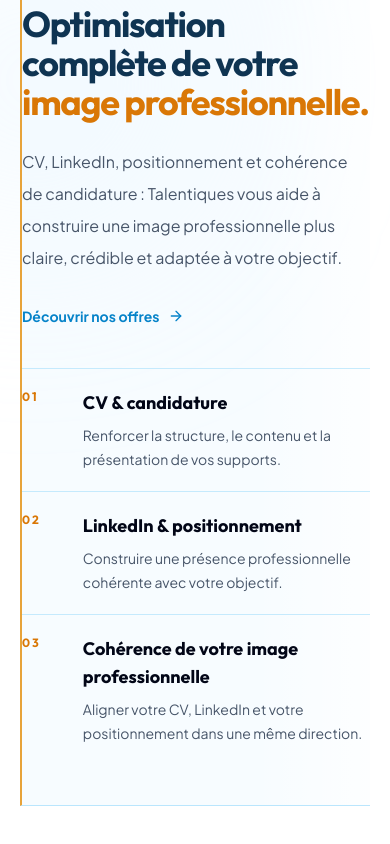
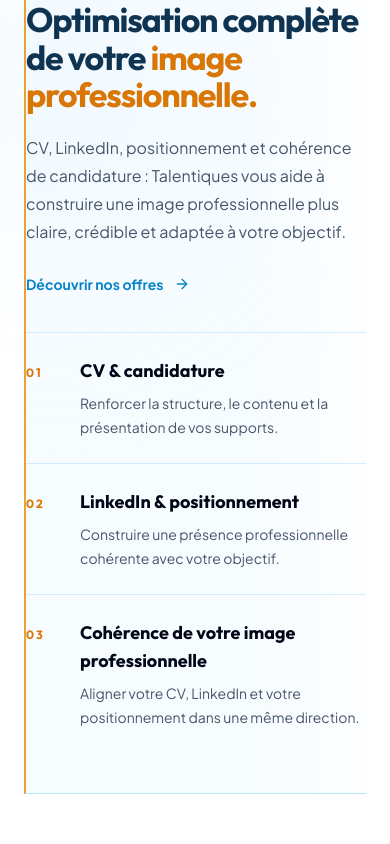
Before and after one commit to contactajaoub-talent/Talentiques-consulting, a Next.js app: page / in a window 390 px wide. Shown: the part 4020-4864 px from the top of the page. Built offline with nearby package versions, Linux system fonts and the light colour scheme.

Commit message:
Improve Services mobile visual spacing

```diff
--- a/src/components/Services.tsx
+++ b/src/components/Services.tsx
@@ -47,7 +47,7 @@ export function Services({ locale = 'fr' }: { locale?: HomeLocale }) {
         aria-hidden="true"
       />
 
-      <div className="container relative mx-auto px-5 md:px-8">
+      <div className="container relative mx-auto px-6 md:px-8">
         <div className="mx-auto max-w-7xl">
           <motion.div
             initial={{ opacity: 0, y: 18 }}
@@ -60,13 +60,13 @@ export function Services({ locale = 'fr' }: { locale?: HomeLocale }) {
               aria-hidden="true"
             />
 
-            <div className="relative grid gap-10 lg:grid-cols-[1.08fr_.92fr] lg:items-center lg:gap-16">
+            <div className="relative grid gap-9 sm:gap-10 lg:grid-cols-[1.08fr_.92fr] lg:items-center lg:gap-16">
               <div>
                 <span className="text-xs font-bold uppercase tracking-[.22em] text-[#C96A08]">
                   {copy.eyebrow}
                 </span>
 
-                <h2 className="mt-5 max-w-3xl font-heading text-4xl font-bold leading-[1.08] tracking-[-.035em] text-[#0F3452] md:text-5xl">
+                <h2 className="mt-4 max-w-3xl font-heading text-[2rem] font-bold leading-[1.1] tracking-[-.035em] text-[#0F3452] min-[390px]:text-[2.125rem] sm:mt-5 sm:text-4xl lg:text-5xl lg:leading-[1.08]">
                   {locale === 'fr' ? (
                     <>
                       Optimisation complète de votre{' '}
@@ -80,7 +80,7 @@ export function Services({ locale = 'fr' }: { locale?: HomeLocale }) {
                   )}
                 </h2>
 
-                <p className="mt-6 max-w-2xl text-base leading-8 text-slate-600 sm:text-lg">
+                <p className="mt-5 max-w-2xl text-base leading-7 text-slate-600 sm:mt-6 sm:text-lg sm:leading-8">
                   {locale === 'fr'
                     ? 'CV, LinkedIn, positionnement et cohérence de candidature : Talentiques vous aide à construire une image professionnelle plus claire, crédible et adaptée à votre objectif.'
                     : 'Resume, LinkedIn, positioning and application consistency: Talentiques helps you build a clearer, stronger professional image aligned with your goals.'}
@@ -88,24 +88,28 @@ export function Services({ locale = 'fr' }: { locale?: HomeLocale }) {
 
                 <Link
                   href={href}
-                  className="mt-8 inline-flex items-center gap-2 text-sm font-bold text-[#0683C9] transition hover:text-[#056da8]"
+                  className="mt-7 inline-flex items-center gap-2.5 text-sm font-bold text-[#0683C9] transition hover:text-[#056da8] sm:mt-8"
                 >
                   {locale === 'fr' ? 'Découvrir nos offres' : 'Explore our services'}
-                  <ArrowRight size={16} />
+                  <ArrowRight
+                    size={16}
+                    aria-hidden="true"
+                    className="shrink-0"
+                  />
                 </Link>
               </div>
 
-              <div className="border-t border-sky-200/80 lg:border-l lg:border-t-0 lg:pl-10">
+              <div className="border-t border-sky-200/60 lg:border-l lg:border-t-0 lg:border-sky-200/80 lg:pl-10">
                 {showcaseItems.map(([title, description], index) => (
                   <div
                     key={title}
-                    className="grid grid-cols-[2.8rem_1fr] gap-4 border-b border-sky-200/80 py-5 last:border-b-0"
+                    className="grid grid-cols-[2.5rem_minmax(0,1fr)] gap-3.5 border-b border-sky-200/60 py-6 last:border-b-0 sm:py-5 lg:grid-cols-[2.8rem_1fr] lg:gap-4 lg:border-sky-200/80"
                   >
-                    <span className="font-heading text-xs font-bold tracking-[.16em] text-[#D97706]">
+                    <span className="pt-1 font-heading text-xs font-bold leading-6 tracking-[.16em] text-[#D97706] lg:pt-0">
                       0{index + 1}
                     </span>
                     <div>
-                      <h3 className="font-heading text-lg font-bold text-slate-950">
+                      <h3 className="font-heading text-lg font-bold leading-7 text-slate-950">
                         {title}
                       </h3>
                       <p className="mt-1.5 text-sm leading-6 text-slate-600">
```
